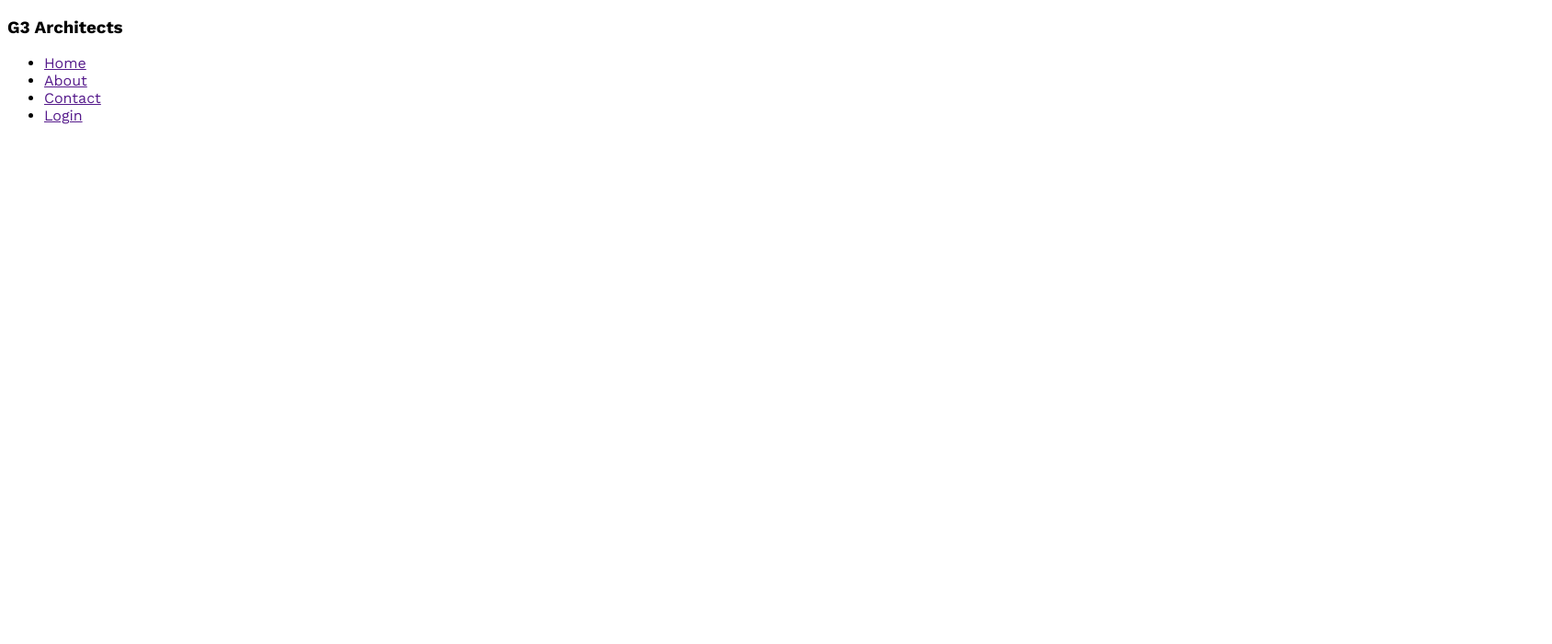
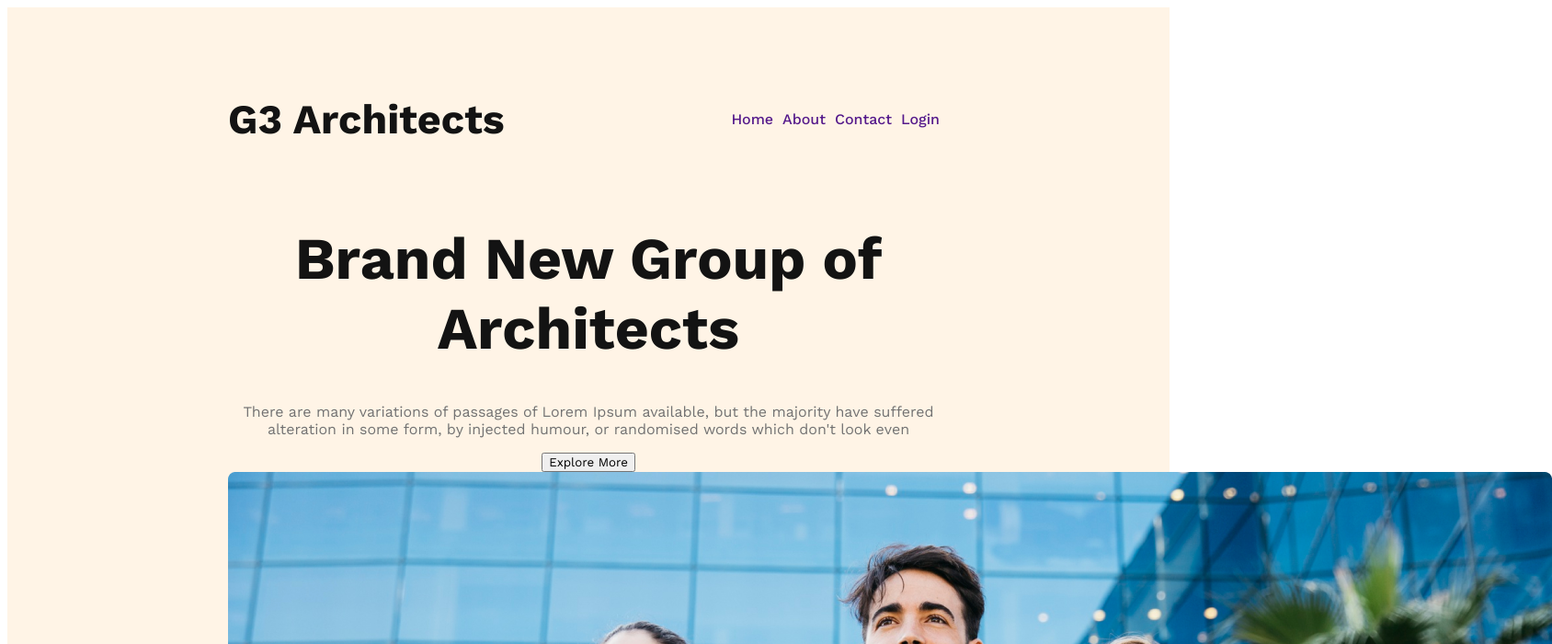
Before and after one commit to ronygit/g3-architect-website, a plain HTML site: page index.html in a window 1280 px wide. Shown: the top 700 px of the page at 92% size, 1688 px wide, since content can reach past the window. Drawn offline with nearby package versions, Linux system fonts and the light colour scheme.

Commit message:
banner content added

```diff
--- a/index.html
+++ b/index.html
@@ -11,7 +11,7 @@
 <body>
     <header>
         <nav>
-            <h3>G3 Architects</h3>
+            <h3 class="nav-title">G3 Architects</h3>
             <ul>
                 <li><a href="">Home</a></li>
                 <li><a href="">About</a></li>
@@ -19,6 +19,19 @@
                 <li><a href="">Login</a></li>
             </ul>
         </nav>
+        <div class="banner">
+            <div class="banner-content">
+                <h1 class="banner-title">Brand New Group of Architects</h1>
+                <p class="banner-description">
+                    There are many variations of passages of Lorem Ipsum available, but the majority have suffered
+                    alteration in some form, by injected humour, or randomised words which don't look even
+                </p>
+                <button class="btn-primary">
+                    Explore More
+                </button>
+            </div>
+            <img src="images/banner.png" alt="">
+        </div>
     </header>
     <main></main>
     <footer></footer>
--- a/styles/architect.css
+++ b/styles/architect.css
@@ -1,6 +1,61 @@
 /* work sans font from google fonts */
 @import url('https://fonts.googleapis.com/css2?family=Work+Sans:ital,wght@0,100..900;1,100..900&display=swap');
 
+/* shared styles */
 * {
     font-family: "Work Sans", sans-serif;
 }
+
+/* header styles */
+header {
+    background: rgba(255, 144, 14, 0.10);
+    padding: 50px 240px;
+}
+
+.btn-primary {}
+
+nav {
+    display: flex;
+    justify-content: space-between;
+    align-items: center;
+}
+
+.nav-title {
+    font-size: 2.8rem;
+    color: #131313;
+    font-weight: 700;
+}
+
+nav>ul {
+    display: flex;
+}
+
+nav li {
+    list-style: none;
+    margin-right: 10px;
+    text-decoration: none;
+    font-weight: 500;
+    font-size: 1rem;
+}
+
+nav li a {
+    text-decoration: none;
+}
+
+
+/* banner styles */
+.banner-content {
+    max-width: 800px;
+    text-align: center;
+    margin: 0 auto;
+}
+
+.banner-title {
+    font-size: 4rem;
+    font-weight: 700;
+    color: #131313;
+}
+
+.banner-description {
+    color: #727272;
+}
```
